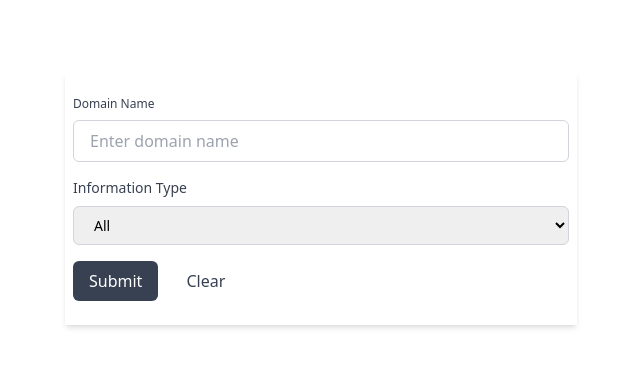
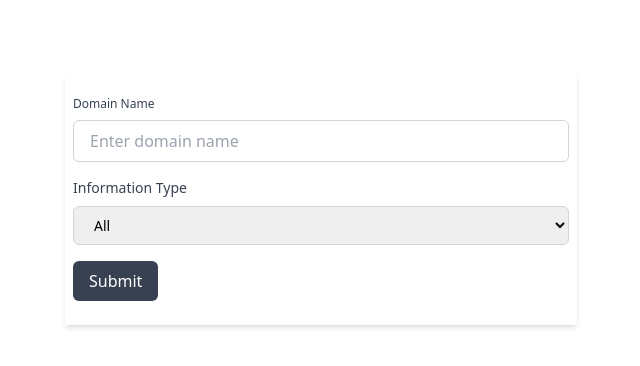
Before and after one commit to jose-sarmiento/tvl300-fullstack-dev, a React (Vite) app in the folder frontend/: page / in a window 1280 px wide. Shown: the top 366 px of the page, without its empty margins (319-959 px from the left). Built offline with nearby package versions, Linux system fonts and the light colour scheme; no server answers.

Commit message:
feat(frontend): cleanup

```diff
--- a/frontend/src/components/DomainForm/DomainForm.jsx
+++ b/frontend/src/components/DomainForm/DomainForm.jsx
@@ -50,12 +50,6 @@ const DomainForm = ({ form, handleChange, handleSubmit }) => {
                 >
                     Submit
                 </button>
-                <button
-                    type="submit"
-                    className="ml-3 px-4 py-2 text-gray-700 mx-auto rounded-md hover:border-gray-700 transition"
-                >
-                    Clear
-                </button>
             </form>
         </div>
     );
--- a/frontend/src/components/Table/Table.jsx
+++ b/frontend/src/components/Table/Table.jsx
@@ -14,7 +14,6 @@ function snakeCaseToString(str) {
 }
 
 const Table = ({ data, infoType }) => {
-    console.log(data);
     return (
         <div className="overflow-x-auto mb-8 max-w-[50rem] mx-auto">
             <h2 className="heading text-md">{`${capitalize(
```
